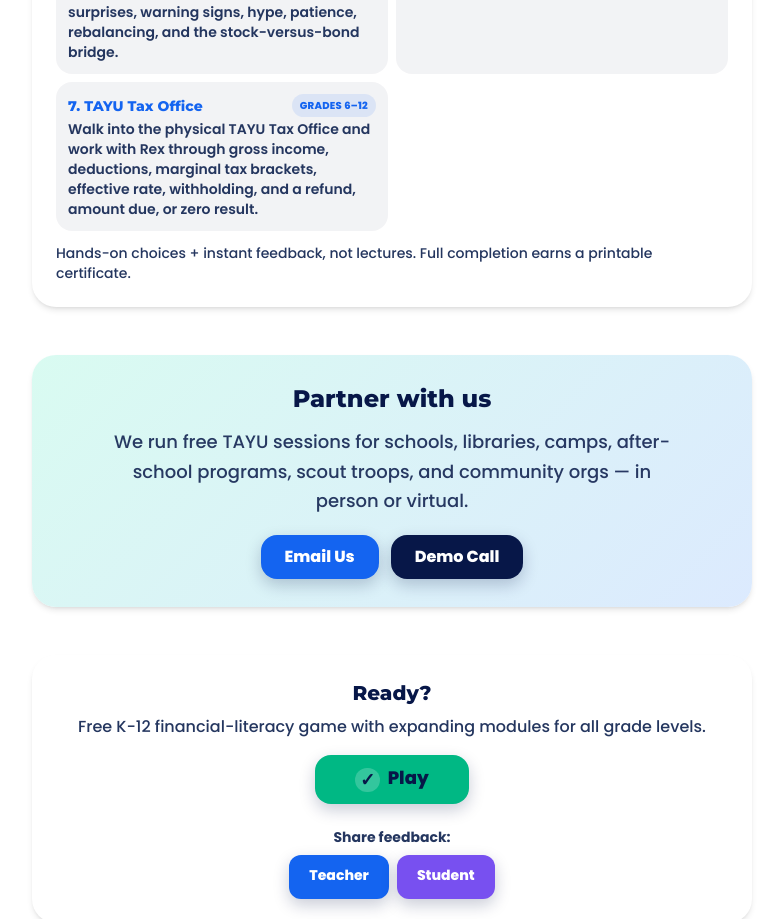
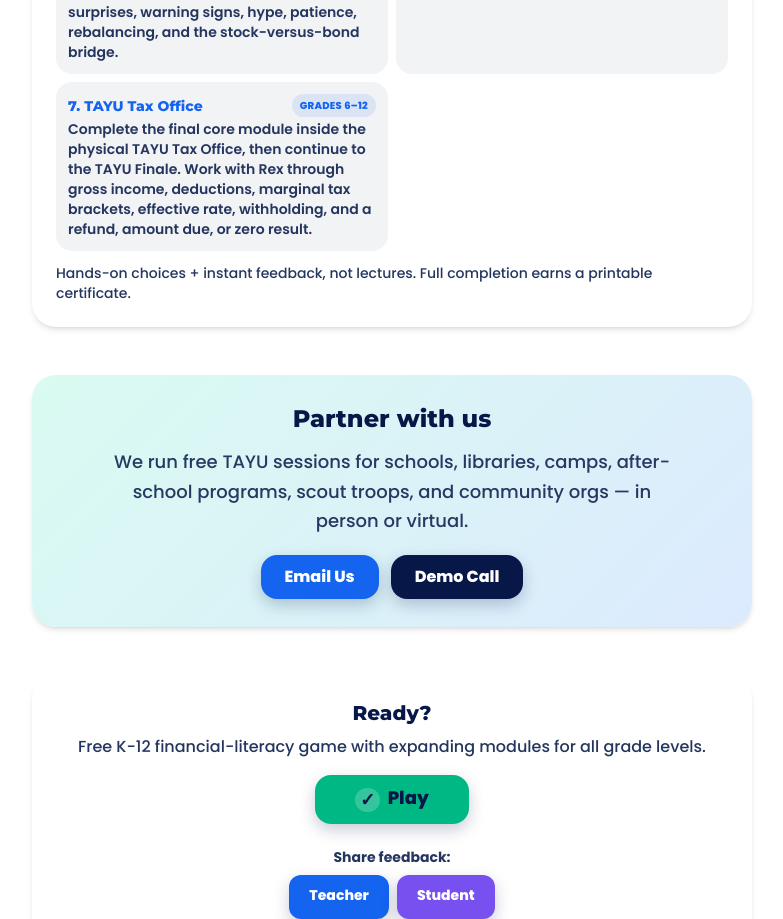
Before and after one commit to dev-rai1/tayu-game, a React (Vite) app in the folder frontend/: page /about in a window 1280 px wide. Shown: the part 2565-3484 px from the top of the page, without its empty margins (248-1031 px from the left). Built offline with nearby package versions, Linux system fonts and the light colour scheme; no server answers.

Commit message:
Clarify Module 7 order before finale

```diff
--- a/frontend/src/constants/modules.js
+++ b/frontend/src/constants/modules.js
@@ -66,11 +66,11 @@ export const MODULE_CATALOG = [
     title: 'TAYU Tax Office',
     grades: 'Grades 6–12',
     minutes: '10–15 min',
-    desc: 'Walk into the physical TAYU Tax Office and work with Rex through gross income, deductions, marginal tax brackets, effective rate, withholding, and a refund, amount due, or zero result.',
+    desc: 'Complete the final core module inside the physical TAYU Tax Office, then continue to the TAYU Finale. Work with Rex through gross income, deductions, marginal tax brackets, effective rate, withholding, and a refund, amount due, or zero result.',
     color: '#FF8A3D',
     worldModule: 7,
     physicalDestination: true,
-    finale: true,
+    leadsToFinale: true,
   },
 ]
 
@@ -86,13 +86,13 @@ export const EDUCATOR_GRADE_BANDS = [
   },
   {
     title: 'Middle School', grades: 'Grades 6–8', color: '#7850F0',
-    copy: 'All seven core modules are available. Money Garden is split into 5A and 5B, followed by the separate 3D destinations Module 6 Bond Street and Module 7 TAYU Tax Office.',
+    copy: 'All seven core modules are available. Money Garden is split into 5A and 5B, followed by Module 6 Bond Street, Module 7 TAYU Tax Office, then the Finale.',
     currentModules: MODULE_CATALOG,
     plannedModules: ['Credit scores and debt', 'Insurance and risk', 'Careers, earnings, and benefits'],
   },
   {
     title: 'High School', grades: 'Grades 9–12', color: '#00a77a',
-    copy: 'All seven core modules establish a shared baseline. Module 5A and 5B deepen investing, Module 6 adds fixed income in Bond Street, and Module 7 completes the journey inside the Tax Office.',
+    copy: 'All seven core modules establish a shared baseline. Module 5A and 5B deepen investing, Module 6 adds fixed income in Bond Street, Module 7 completes the core learning sequence in the Tax Office, and the Finale comes last.',
     currentModules: MODULE_CATALOG,
     plannedModules: ['College costs and financial aid', 'Retirement and long-term investing', 'Fintech, fraud, and digital money', 'Personal financial roadmap'],
   },
```
